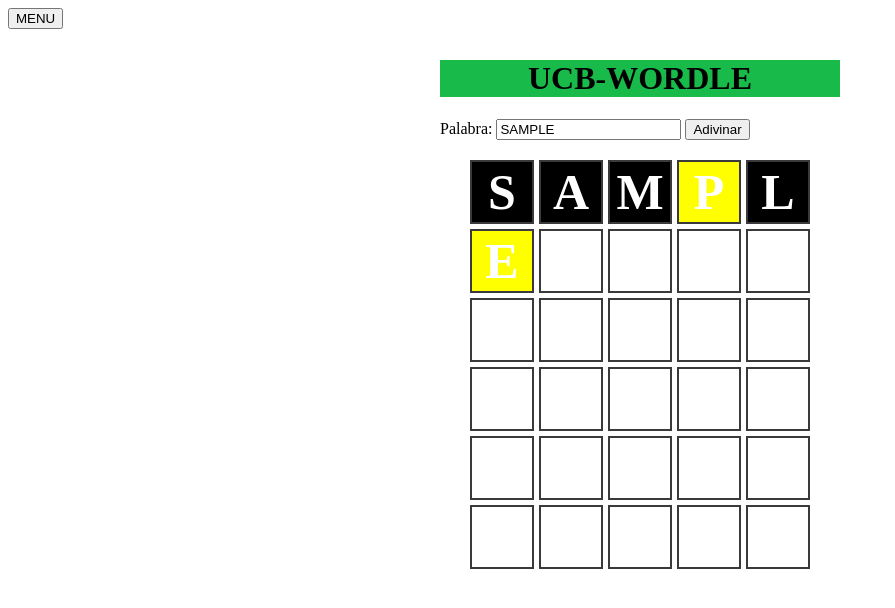
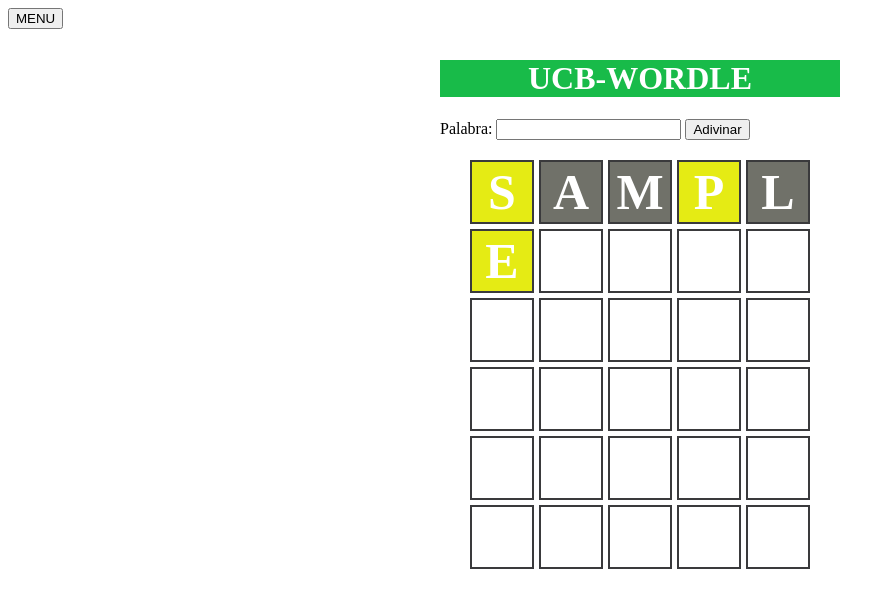
Before and after one commit to NicoleUribe/Cloneproyecto, a website built with Parcel: page index2.html in a window 1280 px wide. Both pictures are taken after typing "Sample" into the empty fields and a click on the input "Adivinar". Shown: the whole page, without its empty margins (0-895 px from the left). Built offline with nearby package versions, Linux system fonts and the light colour scheme.

Commit message:
Definir5Palabras

```diff
--- a/index2.html
+++ b/index2.html
@@ -10,7 +10,7 @@
       }
     </style>
       <form id="intento-form">
-        <h1 id="titulo">UCB-WORDLE</h1>
+        <h1 id="titulo" style="color: white;">UCB-WORDLE</h1>
         <label for="intento">Palabra: </label>
         <input type="text" id="intento" style="text-transform: uppercase;" minlength= "5" maxlength="5" />
         <input type="submit" value="Adivinar" id="boton-adivinar" />
@@ -19,6 +19,7 @@
       <div id="contenedorCuadrados">
         <div id="cuadrados"></div>
       </div>
+
     <style>
       #contenedorCuadrados {
         display: flex;
--- a/src/presenter.js
+++ b/src/presenter.js
@@ -2,11 +2,7 @@ import wordle from "./wordle";
 
 const intentoForm = document.querySelector("#intento-form");
 const intentoInput = document.querySelector("#intento");
-const botonAdivinar = document.querySelector("#boton-adivinar");
-const div = document.querySelector("#resultado-div");
-const div2 = document.querySelector("#resultado-div2");
-const div3 = document.querySelector("#resultado-div3");
-const juego = new wordle("PEINE");
+const juego = new wordle();
 const squares = document.getElementById("cuadrados");
 let cuadrado;
 let intentos = 6;
@@ -27,47 +23,36 @@ function crearCudrados(){
 intentoForm.addEventListener("submit", (event) => {
   event.preventDefault();
 
-  const intento = intentoInput.value.toUpperCase();
-  let resp1 = juego.letrasCorectas(intento);
-  let resp2 = juego.lestrasPosIncorrecta(intento);
-  let resp3 = juego.lestrasIncorrecta(intento);
-  insertPalabraEnCuadros(intento);
-  /*intentos--
-  if(intentos>=0){
-    div.innerHTML = "<p> Letras que estan en palabra en la posición correcta:" + resp1 + "</p>"
-    div.innerHTML = div.innerHTML + "<p> Letras que estan en la palabra pero en posición incorrecta:" + resp2 + "</p>"
-    div.innerHTML = div.innerHTML + "<p> Letras que no estan en la palabra:" + resp3 + "</p>"
-  }
-  if(juego.adivinar(resp1) == "¡ ¡ ¡ G  A  N  A  S  T  E ! ! ! "){
-    intentos = 0;
-  }
-  if(intentos==0){
-    div.innerHTML = "<p>" + juego.adivinar(resp1) + "</p>"
-  }*/
-
-
-  div.innerHTML =  "<p>" + " Letras en posicion Correcta: "+  resp1 +"</p>"
-  div2.innerHTML = "<p>" + " Letras en posicion Incorrecta: "+  resp2 +"</p>"
-  div3.innerHTML = "<p>" + " Letras en Incorrectas: "+  resp3 +"</p>"
-
-  function insertPalabraEnCuadros(intent){
+  function validarPalabra(intent){
     for(let cont=0;cont<intent.length;cont++){
       const espacio = document.getElementById(String(contadorEspacios));
       if(juego.getLetra(cont) == intent[cont]){
         espacio.textContent= intent[cont];
-        espacio.style.background = "green";
+        espacio.style.background = "rgb(24, 187, 73)";
       }
       if(juego.getPalabra().includes(intento[cont]) &&
          juego.getLetra(cont) != intent[cont]){
         espacio.textContent= intent[cont];
-        espacio.style.background = "yellow";
+        espacio.style.background = "#E5EB14";
       }
       if(!juego.getPalabra().includes(intento[cont])){
         espacio.textContent= intent[cont];
-        espacio.style.background = "black";
+        espacio.style.background = "#707169";
       }
       contadorEspacios++;
     }
   }
 
+  const intento = intentoInput.value.toUpperCase();
+  intentos--
+  if(intentos>=0){
+    validarPalabra(intento)
+    intentoForm.reset()
+  }
+  if(juego.adivinar(intento) == "¡ ¡ ¡ G  A  N  A  S  T  E ! ! ! "){
+    intentos = 0;
+  }
+  if(intentos==0){
+    alert(juego.adivinar(intento))
+  }
 });
--- a/src/wordle.js
+++ b/src/wordle.js
@@ -1,16 +1,15 @@
 class Wordle{
-    constructor(palabra) {
-        this.palabra = palabra;
+    constructor() {
+        let myArray = ['CARTA', 'TORTA', 'PEINE', 'POSTE', 'NAIPE'];
+        var rand = Math.random()*myArray.length | 0;
+        this.palabra = myArray[rand];
     }
-
     adivinar(intento) {
         if(this.palabra == intento){
             return "¡ ¡ ¡ G  A  N  A  S  T  E ! ! ! "
         }
         else
             return "PERDISTE LA PALABRA ERA: " + this.getPalabra()
-        //respuesta = this.letrasCorectas(intento);
-        //respuesta = this.lestrasPosIncorrecta(intento);
     }
     letrasCorectas(intento){
         let respuesta = ""
```
